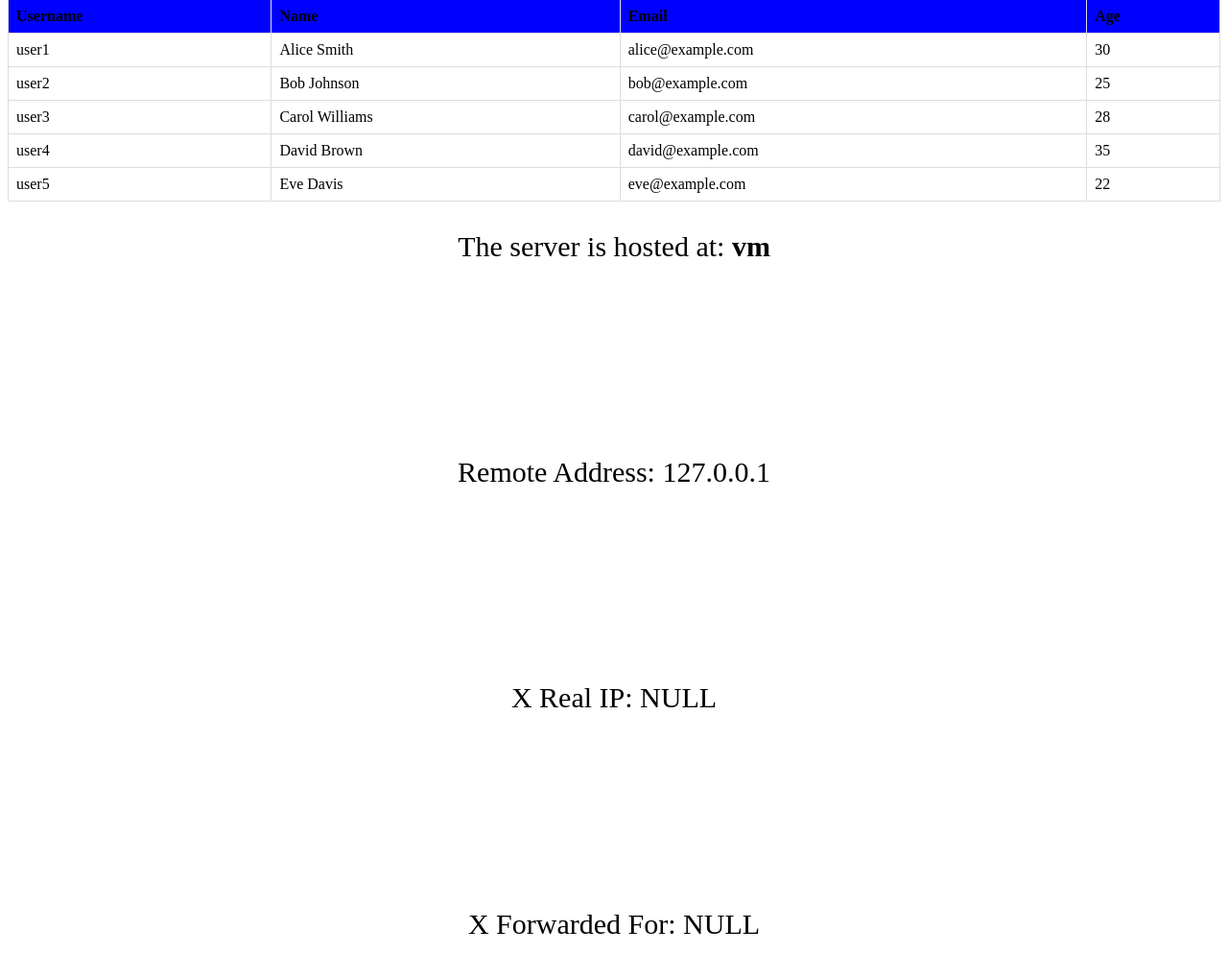
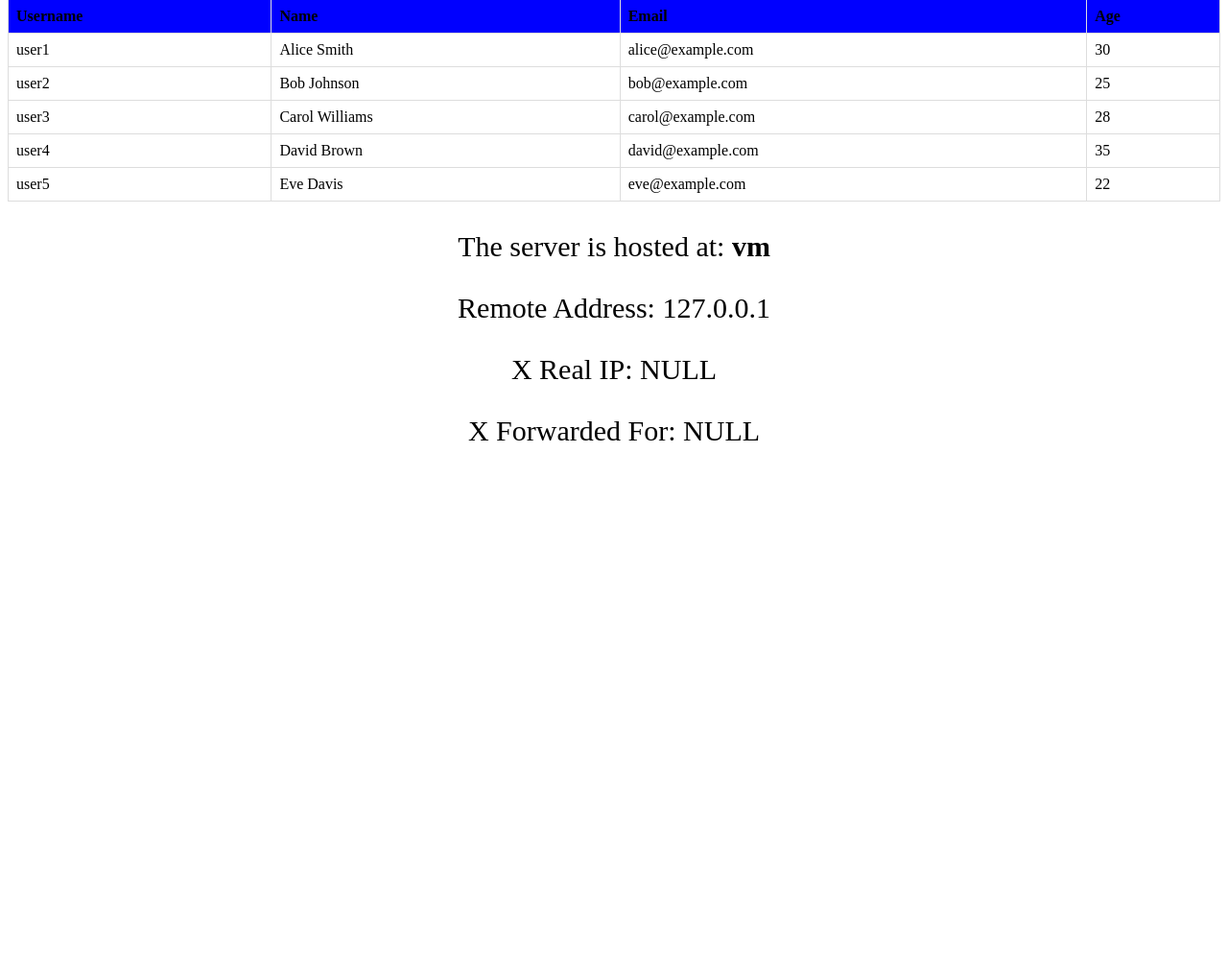
Before and after one commit to FuReAsu/docker, a PHP site: page / in a window 1280 px wide. Shown: the part 68-1086 px from the top of the page at 96% size. After the commit the page ends 527 px from the top, so only its background shows below. Run offline with PHP 8.4, Linux system fonts and the light colour scheme; data comes from the database, SQL or seed files in the repository; data that the repository does not hold is empty.

Commit message:
updated webdbsvr index

```diff
--- a/webdbsvr/web/www/index.php
+++ b/webdbsvr/web/www/index.php
@@ -13,10 +13,6 @@
             text-align: center;
             font-family: 'Times New Roman', Times, serif;
             font-size: 30px;
-            display: flex;
-            flex-direction: column;
-            justify-content: space-between;
-            height: 100vh;
             margin: 0;
         }
     </style>
```
